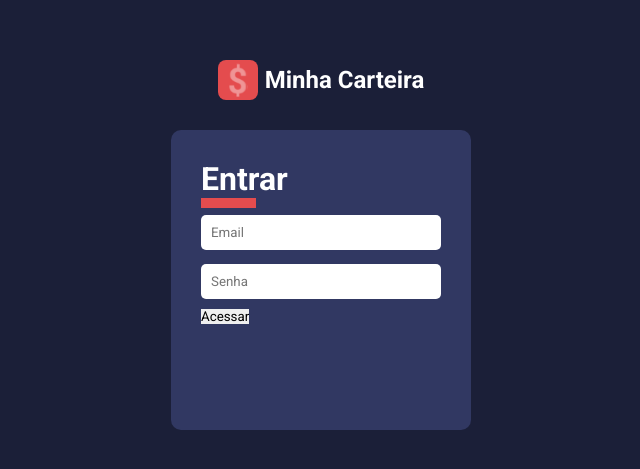
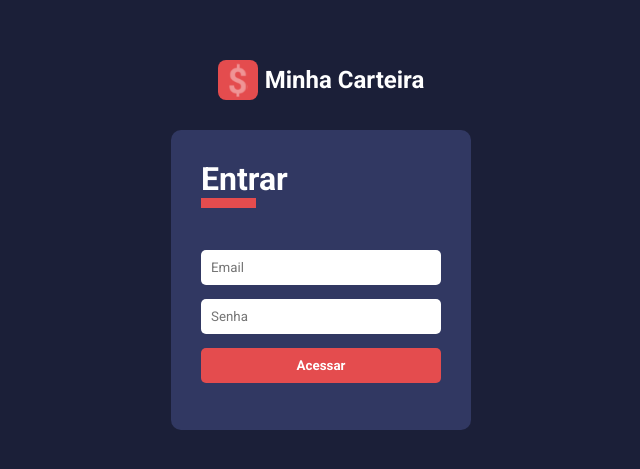
Before and after one commit to nathaliareboucas/minha-carteira, a React (Create React App) app: page / in a window 1280 px wide. Shown: the part 155-624 px from the top of the page, without its empty margins (319-959 px from the left). Built offline with nearby package versions, Linux system fonts and the light colour scheme.

Commit message:
criando o componente de botão

```diff
--- /dev/null
+++ b/src/components/Button/index.tsx
@@ -0,0 +1,13 @@
+import React, {ButtonHTMLAttributes} from 'react';
+
+import {Container} from './styles';
+
+type IButtonProps = ButtonHTMLAttributes<HTMLButtonElement>;
+
+const Button: React.FC<IButtonProps> = ({ children, ...rest }) => (
+  <Container {...rest}>
+    {children}
+  </Container>
+);
+
+export default Button;
--- /dev/null
+++ b/src/components/Button/styles.ts
@@ -0,0 +1,18 @@
+import styled from 'styled-components';
+
+export const Container = styled.button`
+  width: 100%;
+  margin: 7px 0;
+  padding: 10px;
+  border-radius: 5px;
+
+  font-weight: bold;
+  color: ${props => props.theme.colors.white};
+  background-color: ${props => props.theme.colors.warning};
+
+  transition: opacity .3s;
+
+  &:hover {
+    opacity: .7;
+  }
+`;
--- a/src/pages/Signin/index.tsx
+++ b/src/pages/Signin/index.tsx
@@ -2,6 +2,8 @@
 
 import {Container, Logo, Form, FormTitle} from './styles';
 import Input from '../../components/Input';
+import Button from '../../components/Button';
+
 import logoImg from '../../assets/logo.svg';
 
 const Signin: React.FC = () => {
@@ -18,7 +20,7 @@
         <Input required type="email" placeholder="Email"/>
         <Input required type="password" placeholder="Senha"/>
 
-        <button type="submit">Acessar</button>
+        <Button type="submit">Acessar</Button>
       </Form>
     </Container>
   );
--- a/src/pages/Signin/styles.ts
+++ b/src/pages/Signin/styles.ts
@@ -37,6 +37,7 @@
 `;
 
 export const FormTitle = styled.h1`
+  margin-bottom: 35px;
   color: ${props => props.theme.colors.white};
 
   &:after {
```
Also changed, not shown: 1 other file (tests, documents, lock files or other folders).
